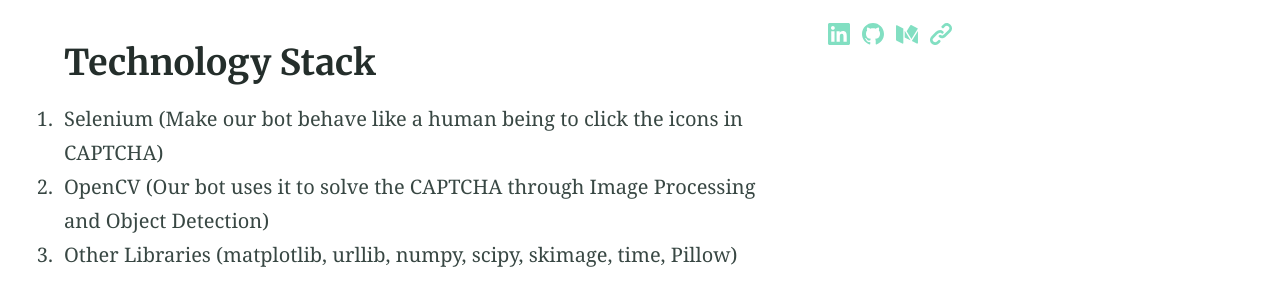
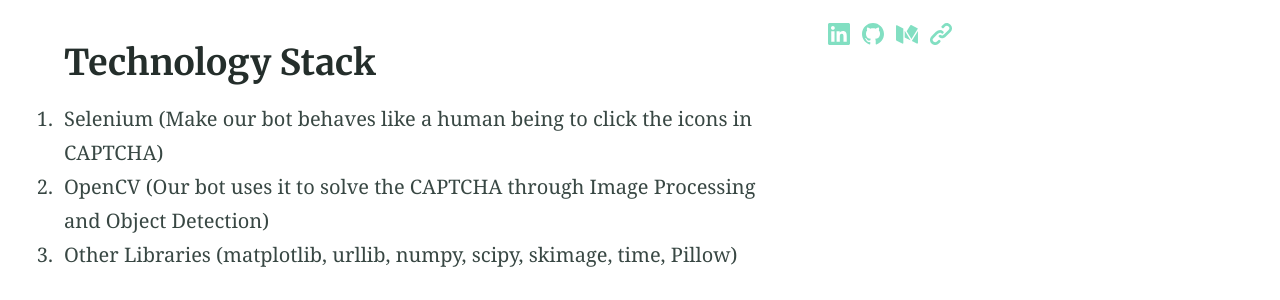
Before and after one commit to JoeHO888/JoeHo888.github.io, a Jekyll site: the page built from projects/Attempt-to-solve-Geetest-CAPTCHA.md, in a window 1280 px wide and 900 px high, scrolled down 3616 px. Shown: the part 155-455 px from the top of the window. Built offline with Jekyll 4.4.1, drawn with Linux system fonts in a browser that asks for light colours; our own code applies the rules of GitHub Pages for plain Markdown files.

Commit message:
Update Geetest Project

```diff
--- a/projects/Attempt-to-solve-Geetest-CAPTCHA.md
+++ b/projects/Attempt-to-solve-Geetest-CAPTCHA.md
@@ -30,7 +30,7 @@
 {% include figure.html image="/images/Attempt-To-Solve-Geetest-CAPTCHA/chinese-demo-page.jpg" alt="Chinese CAPTCHA Demo Page" caption="Chinese CAPTCHA" %}
 
 ## Technology Stack
-1. Selenium (Make our bot behave like a human being to click the icons in CAPTCHA)
+1. Selenium (Make our bot behaves like a human being to click the icons in CAPTCHA)
 2. OpenCV (Our bot uses it to solve the CAPTCHA through Image Processing and Object Detection)
 3. Other Libraries (matplotlib, urllib, numpy, scipy, skimage, time, Pillow)
 
```
